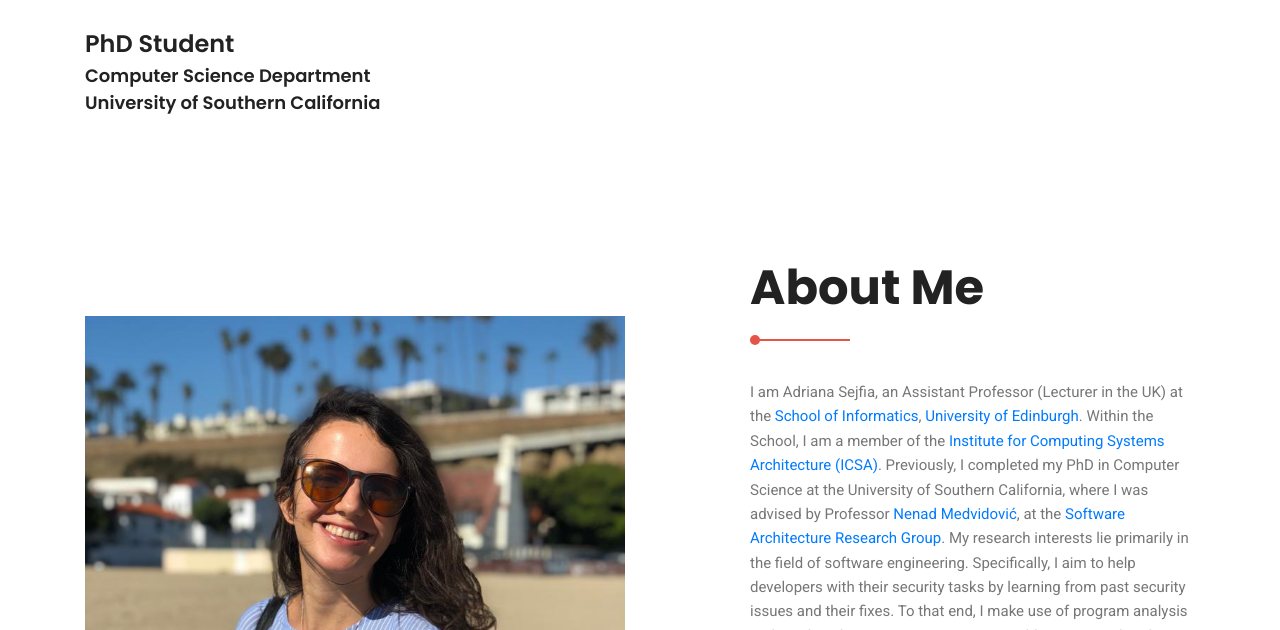
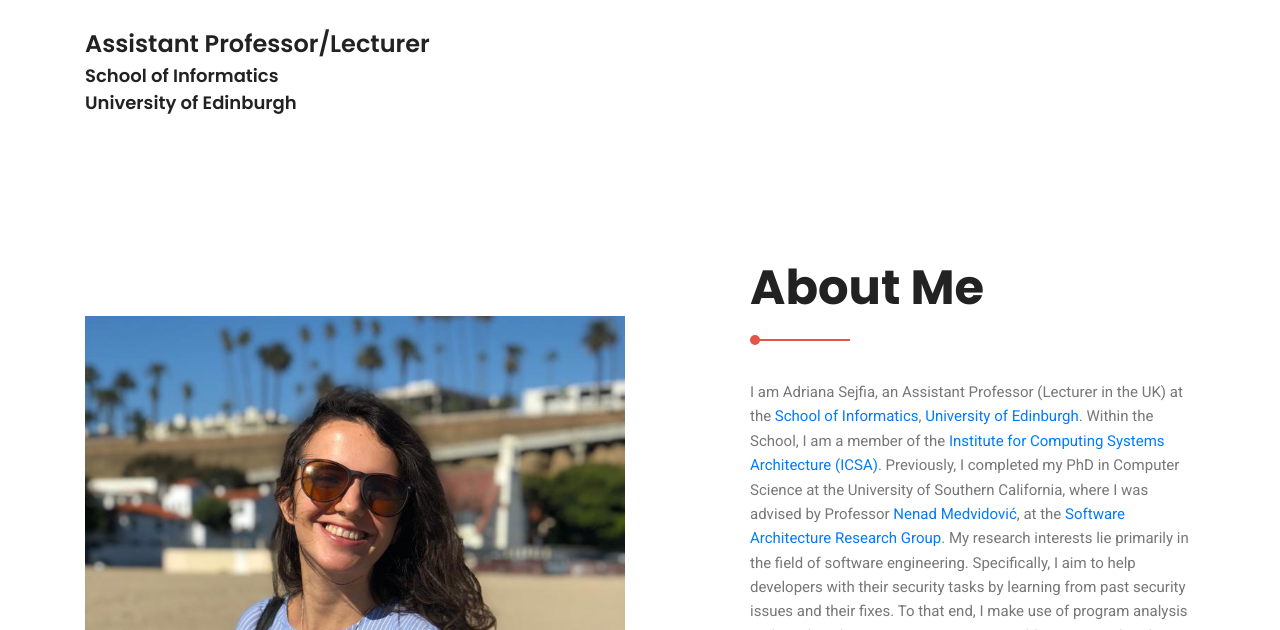
Before and after one commit to asejfia/asejfia.github.io, a plain HTML site: page index.html in a window 1280 px wide. Shown: the part 170-800 px from the top of the page. Drawn offline with nearby package versions, Linux system fonts and the light colour scheme; some packages are replaced by stand-ins of ours.

Commit message:
Update index.html

```diff
--- a/index.html
+++ b/index.html
@@ -74,9 +74,9 @@
 			<div class="row  d-flex align-items-center">
 				<div class="banner-content col-lg-6 col-md-9 justify-content-center ">
 				<h1> Adriana Sejfia</h1>
-				<h3> PhD Student </h3>
-				<h4> Computer Science Department </h4>
-				<h4> University of Southern California</h4>
+				<h3> Assistant Professor/Lecturer </h3>
+				<h4> School of Informatics </h4>
+				<h4> University of Edinburgh</h4>
 				</div>
 			</div>
 		</div>
```
